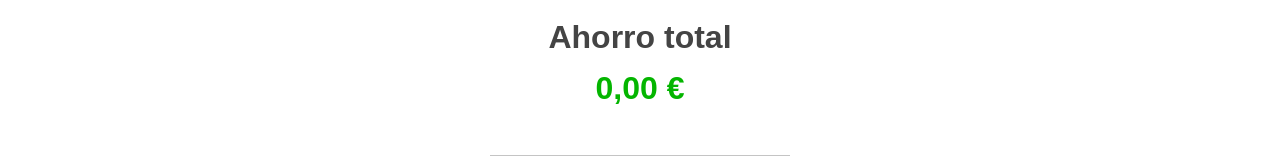
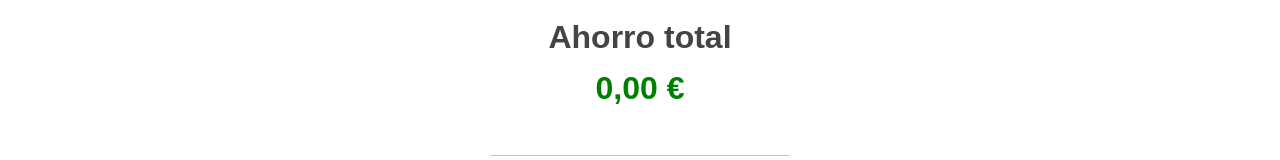
Before and after one commit to vimaik/curso_practico_de_vue.js, a Vue app: page / in a window 1280 px wide. Shown: the part 127-287 px from the top of the page. Built offline with nearby package versions, Linux system fonts and the light colour scheme.

Commit message:
19. Añadido el color del Ahorro total según sea negativo (rojo) o positivo (verde)

```diff
--- a/src/components/Resume/Index.vue
+++ b/src/components/Resume/Index.vue
@@ -1,7 +1,10 @@
 <template>
    <main>
     <p class="label">{{ showedLabel }}</p>
-    <h1>{{ showedAmountWithCurrency }}</h1>
+    <h1 :class="{
+        'red': isNegative,
+        'green': !isNegative
+    }">{{ showedAmountWithCurrency }}</h1>
     <div class="graphic">
         <slot name="graphic"></slot>
     </div>
@@ -53,6 +56,9 @@ export default {
         showedAmountWithCurrency() {
             return currencyFormatter.format(this.showedAmount);
         },
+        isNegative() {
+            return this.showedAmount < 0;
+        },
     },
 };
 </script>
@@ -91,4 +97,12 @@ h1 {
   padding: 48px 24px;
   box-sizing: border-box;
 }
+
+.red {
+    color: red;
+}
+
+.green {
+    color: green;
+}
 </style>
```
